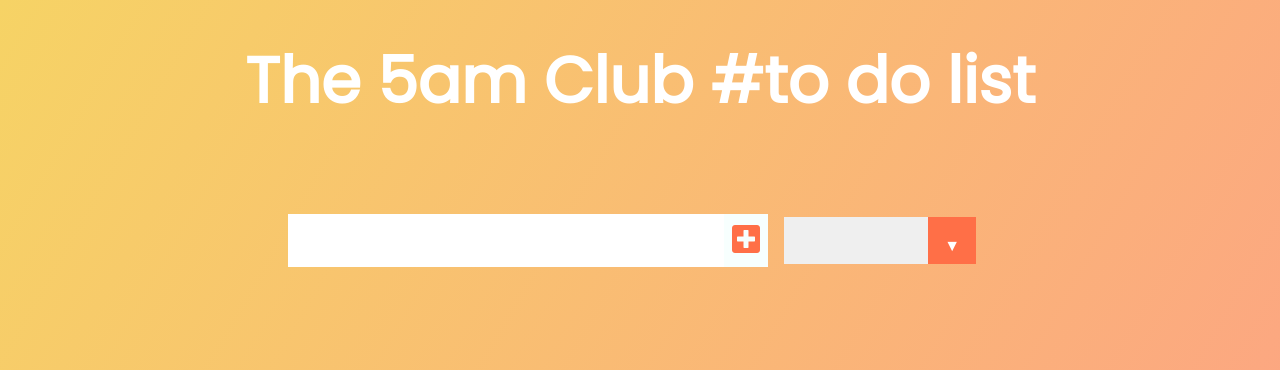
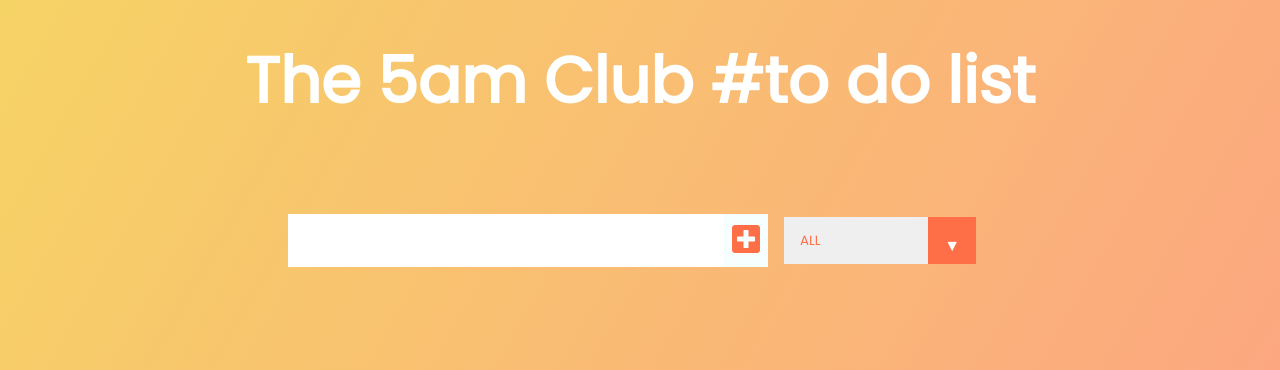
Before and after one commit to AnesuMuusha/my-todo-list, a React (Create React App) app: page / in a window 1280 px wide. Shown: the top 370 px of the page. Built offline with nearby package versions, Linux system fonts and the light colour scheme.

Commit message:
fix option dropdown

```diff
--- a/src/components/Form.js
+++ b/src/components/Form.js
@@ -2,7 +2,6 @@ import React from "react";
 
 const Form = ({ setInputText, todos, setTodos, inputText }) => {
   const inputTextHandler = (e) => {
-    console.log(e.target.value);
     setInputText(e.target.value);
   };
 
@@ -15,8 +14,12 @@ const Form = ({ setInputText, todos, setTodos, inputText }) => {
     ]);
     setInputText("");
   };
+
+    const statusHandler = (e) => {
+      console.log(e.target.value);
+    }
+
   return (
-    <div>
       <form>
         <input value={inputText} onChange={inputTextHandler} type="text" className="todo-input" />
         <button
@@ -27,14 +30,13 @@ const Form = ({ setInputText, todos, setTodos, inputText }) => {
           <i className="fas fa-plus-square"></i>
         </button>
         <div className="select">
-          <select className="filter-todo" name="todos">
-            <opton valvue="all">ALL</opton>
-            <opton valvue="completed">Completed</opton>
-            <opton valvue="uncompleted">UnCompleted</opton>
+          <select className="filter-todo" name="todos" onChange={statusHandler}>
+            <option value="all">ALL</option>
+            <option value="completed">Completed</option>
+            <option value="uncompleted">UnCompleted</option>
           </select>
         </div>
       </form>
-    </div>
   );
 };
 
```
